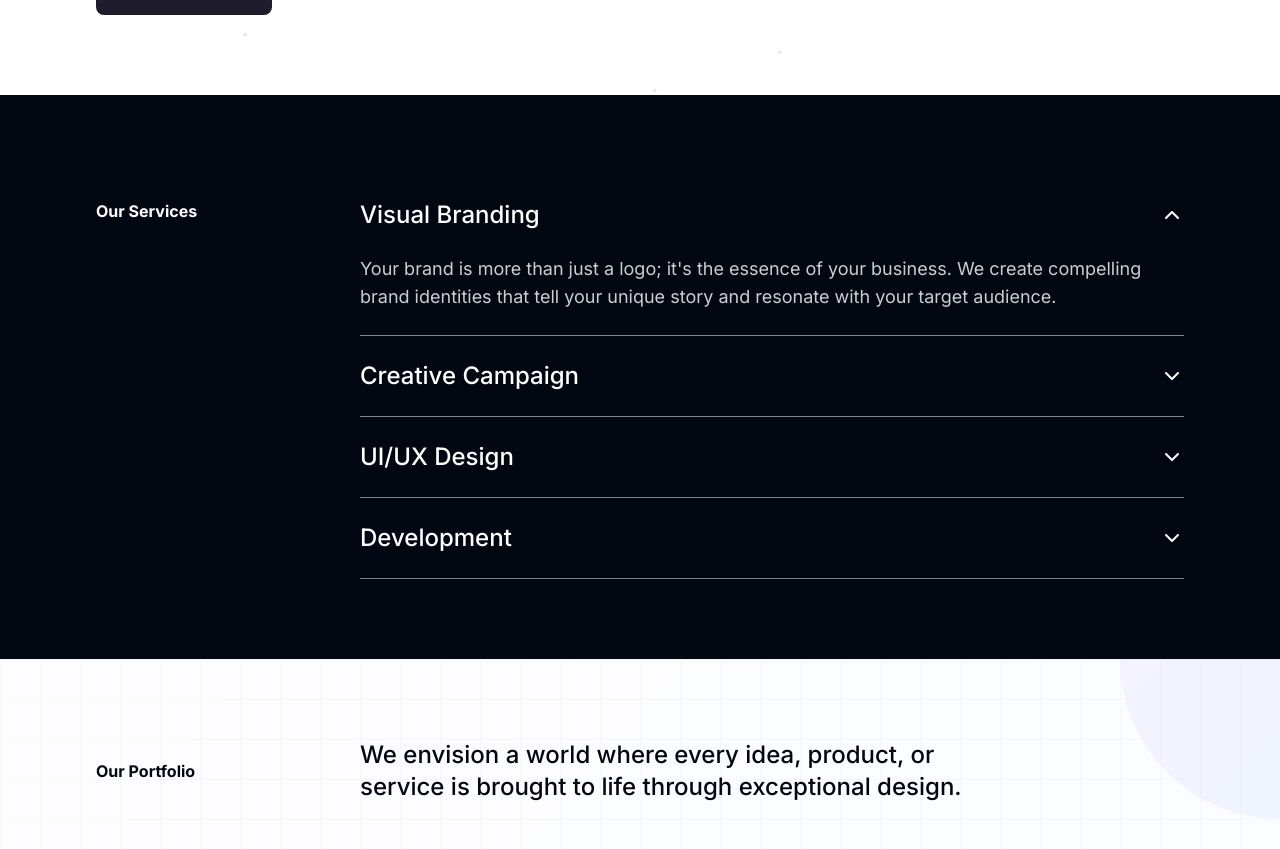
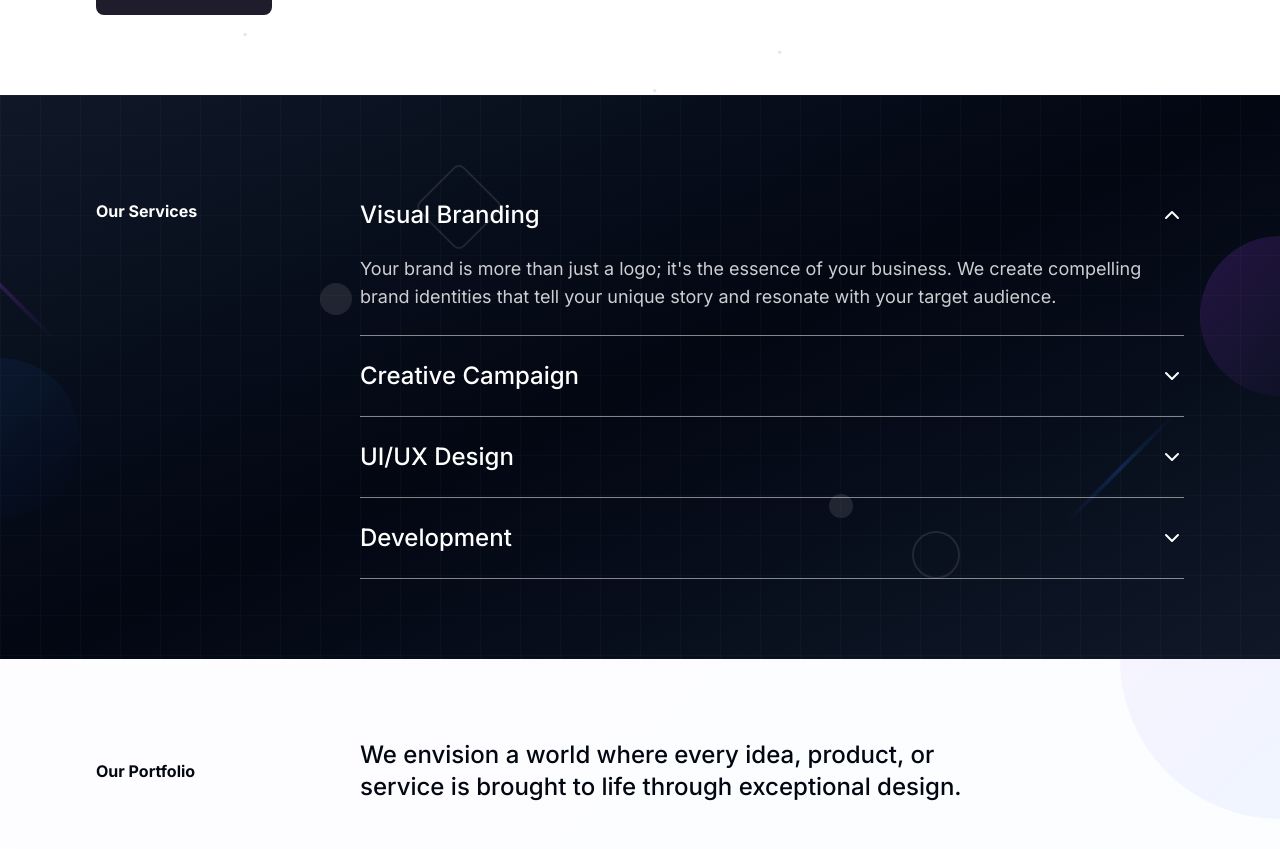
Before and after one commit to ArikusumaWardana/creativo-landing-page, a Next.js app: page / in a window 1280 px wide. Shown: the part 606-1455 px from the top of the page. Built offline with nearby package versions, Linux system fonts and the light colour scheme; grey boxes are pictures that could not be loaded.

Commit message:
Revamp ServicesSection with animated background elements, decorative shapes, and a grid pattern

```diff
--- a/src/app/components/ServicesSection.tsx
+++ b/src/app/components/ServicesSection.tsx
@@ -26,7 +26,41 @@ const services = [
 
 export default function ServicesSection() {
   return (
-    <section id="services" className="py-20 bg-gray-950">
+    <section id="services" className="py-20 relative overflow-hidden">
+      {/* Background Elements */}
+      <div className="absolute inset-0 -z-10">
+        {/* Gradient Background */}
+        <div className="absolute inset-0 bg-gradient-to-br from-gray-900 via-gray-950 to-gray-900"></div>
+
+        {/* Animated Shapes */}
+        <div className="absolute -right-20 top-1/4 w-40 h-40 rounded-full bg-gradient-to-br from-purple-500/20 to-transparent animate-pulse"></div>
+        <div className="absolute -left-20 bottom-1/4 w-40 h-40 rounded-full bg-gradient-to-br from-blue-500/20 to-transparent animate-pulse" style={{ animationDelay: '1s' }}></div>
+
+        {/* Floating Elements */}
+        <div className="absolute left-1/4 top-1/3 w-8 h-8 rounded-full bg-white/10 animate-float"></div>
+        <div className="absolute right-1/3 bottom-1/4 w-6 h-6 rounded-full bg-white/10 animate-float" style={{ animationDelay: '1s' }}></div>
+
+        {/* Decorative Lines */}
+        <div className="absolute inset-0 overflow-hidden">
+          <div className="absolute -left-20 top-1/3 w-40 h-1 bg-gradient-to-r from-transparent via-purple-500/20 to-transparent transform rotate-45 animate-slide"></div>
+          <div className="absolute right-20 bottom-1/3 w-40 h-1 bg-gradient-to-r from-transparent via-blue-500/20 to-transparent transform -rotate-45 animate-slide" style={{ animationDelay: '1s' }}></div>
+        </div>
+
+        {/* Grid Pattern */}
+        <svg className="absolute inset-0 w-full h-full opacity-10" xmlns="http://www.w3.org/2000/svg">
+          <defs>
+            <pattern id="grid" width="40" height="40" patternUnits="userSpaceOnUse">
+              <path d="M 40 0 L 0 0 0 40" fill="none" stroke="white" strokeWidth="0.5" />
+            </pattern>
+          </defs>
+          <rect width="100%" height="100%" fill="url(#grid)" />
+        </svg>
+
+        {/* Abstract Shapes */}
+        <div className="absolute left-1/3 top-20 w-16 h-16 border-2 border-white/10 rounded-lg transform rotate-45 animate-float" style={{ animationDelay: '0.5s' }}></div>
+        <div className="absolute right-1/4 bottom-20 w-12 h-12 border-2 border-white/10 rounded-full animate-float" style={{ animationDelay: '1.5s' }}></div>
+      </div>
+
       <div className="max-w-[1440px] mx-auto px-6 md:px-12 lg:px-24">
         <div className="flex flex-col md:flex-row gap-8 md:gap-16">
           <div className="md:w-[200px]">
```
Lines whose indentation alone changed are shown as unchanged.
